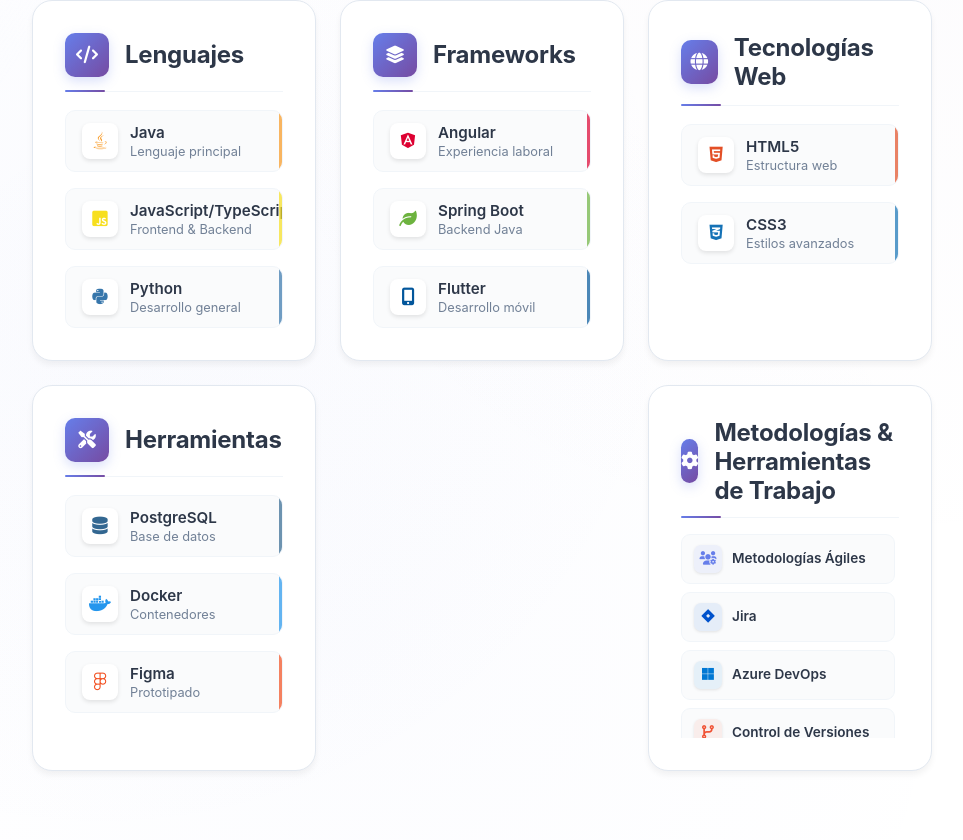
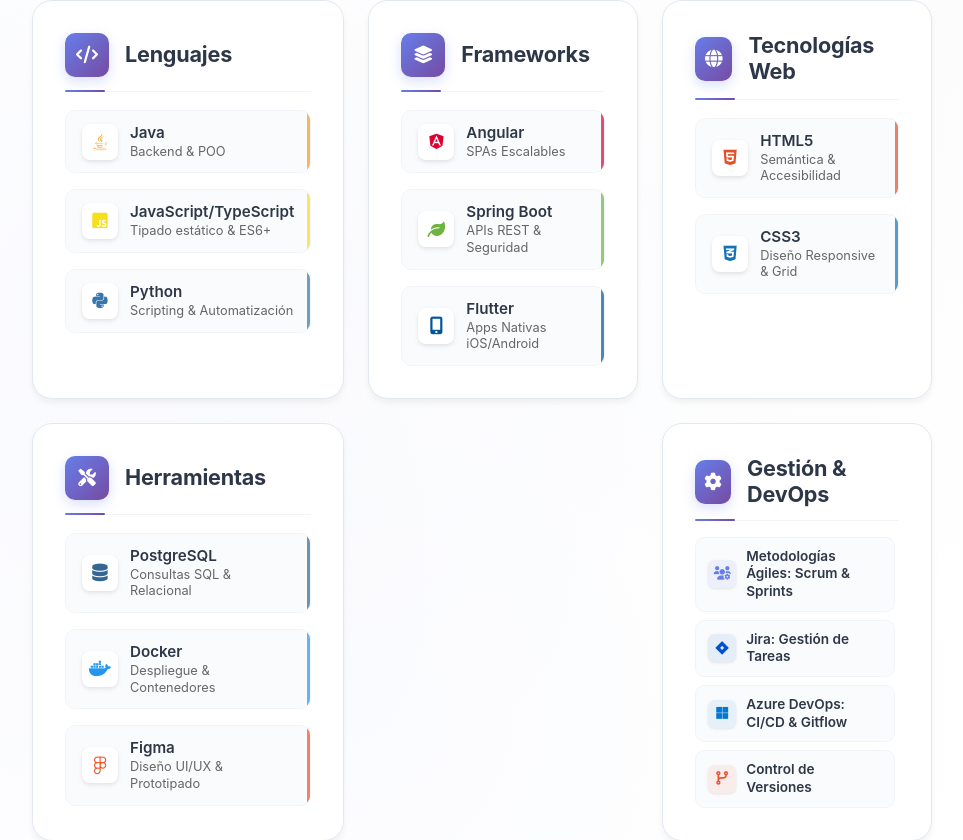
Before and after one commit to alvarocastilla05/Portafolios, an Angular app in the folder Portafolios/: page / in a window 1280 px wide. Shown: the part 1242-2082 px from the top of the page, without its empty margins (158-1121 px from the left). Built offline with nearby package versions, Linux system fonts and the light colour scheme.

Commit message:
Actualizacion inicio y skills

```diff
--- a/Portafolios/src/app/components/hero/hero.component.html
+++ b/Portafolios/src/app/components/hero/hero.component.html
@@ -18,7 +18,7 @@
         <h2 class="hero-title">Desarrollador Full Stack</h2>
 
         <p class="hero-description">
-          <span class="slogan-highlight">Full Stack Developer enfocado en la innovación, la calidad del código y la experiencia del usuario.</span>
+          <span class="slogan-highlight">Desarrollador de Aplicaciones Multiplataforma. Diseño y construyo soluciones Web y Móviles versátiles utilizando Java, Angular y Flutter.</span>
         </p>
 
         <!-- Botones de acción principales -->
--- a/Portafolios/src/app/components/skills/skills.component.css
+++ b/Portafolios/src/app/components/skills/skills.component.css
@@ -100,18 +100,21 @@
 .main-skills-grid {
   display: grid;
   grid-template-columns: repeat(3, 1fr);
+  grid-template-rows: auto;
   gap: 24px;
   max-width: 900px;
   margin: 0 auto;
+  align-items: stretch;
+  padding-bottom: 20px;
 }
 
 /* Make all cards smaller and uniform */
 .skill-category-card {
-  min-height: 280px;
-  max-height: 320px;
+  min-height: 320px;
+  height: auto;
   display: flex;
   flex-direction: column;
-  padding: 20px;
+  padding: 20px 20px 25px 20px;
   background: white;
   border: 1px solid #e2e8f0;
   border-radius: 16px;
@@ -121,7 +124,7 @@
   transform: translateY(30px);
   box-shadow: 0 2px 8px rgba(0, 0, 0, 0.04);
   position: relative;
-  overflow: hidden;
+  overflow: visible;
 }
 
 .skill-category-card::before {
@@ -137,9 +140,9 @@
 }
 
 .skill-category-card:hover {
-  transform: translateY(-4px);
-  box-shadow: 0 8px 25px rgba(102, 126, 234, 0.12);
-  border-color: rgba(102, 126, 234, 0.2);
+  transform: translateY(-5px);
+  box-shadow: 0 12px 30px rgba(102, 126, 234, 0.15), 0 4px 12px rgba(0, 0, 0, 0.08);
+  border-color: rgba(102, 126, 234, 0.3);
 }
 
 .skill-category-card:hover::before {
@@ -234,12 +237,13 @@
 }
 
 .category-title {
-  font-size: 1.5rem;
+  font-size: 1.35rem;
   font-weight: 700;
   color: #2d3748;
   margin: 0;
   font-family: 'Inter', 'Segoe UI', Tahoma, Geneva, Verdana, sans-serif;
   letter-spacing: -0.01em;
+  line-height: 1.2;
 }
 
 /* Skills List */
@@ -247,6 +251,7 @@
   display: flex;
   flex-direction: column;
   gap: 16px;
+  flex-grow: 1;
 }
 
 .skill-item {
@@ -328,10 +333,11 @@
 
 .skill-description {
   font-size: 0.8rem;
-  color: #718096;
+  color: #666666;
   margin: 0;
   font-family: 'Inter', 'Segoe UI', Tahoma, Geneva, Verdana, sans-serif;
   font-weight: 400;
+  line-height: 1.3;
 }
 
 .skill-level-indicator {
@@ -353,6 +359,8 @@
 /* Methodologies Card Styles */
 .methodologies-card {
   grid-column: span 1;
+  height: auto;
+  min-height: fit-content;
 }
 
 .methodologies-card .category-header {
@@ -364,9 +372,9 @@
   display: flex;
   flex-direction: column;
   gap: 8px;
-  overflow-y: auto;
-  max-height: 210px;
   padding-right: 4px;
+  flex-grow: 1;
+  min-height: auto;
 }
 
 /* Custom scrollbar for methodologies list */
--- a/Portafolios/src/app/components/skills/skills.component.ts
+++ b/Portafolios/src/app/components/skills/skills.component.ts
@@ -83,19 +83,19 @@
             {
               name: "Java",
               icon: "fab fa-java",
-              description: "Lenguaje principal",
+              description: "Backend & POO",
               color: "#f89820"
             },
             {
               name: "JavaScript/TypeScript",
               icon: "fab fa-js-square",
-              description: "Frontend & Backend",
+              description: "Tipado estático & ES6+",
               color: "#f7df1e"
             },
             {
               name: "Python",
               icon: "fab fa-python",
-              description: "Desarrollo general",
+              description: "Scripting & Automatización",
               color: "#3776ab"
             }
           ]
@@ -108,19 +108,19 @@
             {
               name: "Angular",
               icon: "fab fa-angular",
-              description: "Experiencia laboral",
+              description: "SPAs Escalables",
               color: "#dd0031"
             },
             {
               name: "Spring Boot",
               icon: "fas fa-leaf",
-              description: "Backend Java",
+              description: "APIs REST & Seguridad",
               color: "#6db33f"
             },
             {
               name: "Flutter",
               icon: "fas fa-mobile-alt",
-              description: "Desarrollo móvil",
+              description: "Apps Nativas iOS/Android",
               color: "#02569b"
             }
           ]
@@ -133,13 +133,13 @@
             {
               name: "HTML5",
               icon: "fab fa-html5",
-              description: "Estructura web",
+              description: "Semántica & Accesibilidad",
               color: "#e34f26"
             },
             {
               name: "CSS3",
               icon: "fab fa-css3-alt",
-              description: "Estilos avanzados",
+              description: "Diseño Responsive & Grid",
               color: "#1572b6"
             }
           ]
@@ -152,39 +152,39 @@
             {
               name: "PostgreSQL",
               icon: "fas fa-database",
-              description: "Base de datos",
+              description: "Consultas SQL & Relacional",
               color: "#336791"
             },
             {
               name: "Docker",
               icon: "fab fa-docker",
-              description: "Contenedores",
+              description: "Despliegue & Contenedores",
               color: "#2496ed"
             },
             {
               name: "Figma",
               icon: "fab fa-figma",
-              description: "Prototipado",
+              description: "Diseño UI/UX & Prototipado",
               color: "#f24e1e"
             }
           ]
         }
       ],
       methodologies: {
-        title: "Metodologías",
+        title: "Gestión & DevOps",
         items: [
           {
-            name: "Metodologías Ágiles",
+            name: "Metodologías Ágiles: Scrum & Sprints",
             icon: "fas fa-users-cog",
             color: "#667eea"
           },
           {
-            name: "Jira",
+            name: "Jira: Gestión de Tareas",
             icon: "fab fa-jira",
             color: "#0052cc"
           },
           {
-            name: "Azure DevOps",
+            name: "Azure DevOps: CI/CD & Gitflow",
             icon: "fab fa-microsoft",
             color: "#0078d4"
           },
--- a/Portafolios/src/assets/data/personal-info.json
+++ b/Portafolios/src/assets/data/personal-info.json
@@ -107,19 +107,19 @@
           {
             "name": "Java",
             "icon": "fab fa-java",
-            "description": "Lenguaje principal",
+            "description": "Backend & POO",
             "color": "#f89820"
           },
           {
             "name": "JavaScript/TypeScript",
             "icon": "fab fa-js-square",
-            "description": "Frontend & Backend",
+            "description": "Tipado estático & ES6+",
             "color": "#f7df1e"
           },
           {
             "name": "Python",
             "icon": "fab fa-python",
-            "description": "Desarrollo general",
+            "description": "Scripting & Automatización",
             "color": "#3776ab"
           }
         ]
@@ -132,19 +132,19 @@
           {
             "name": "Angular",
             "icon": "fab fa-angular",
-            "description": "Experiencia laboral",
+            "description": "SPAs Escalables",
             "color": "#dd0031"
           },
           {
             "name": "Spring Boot",
             "icon": "fas fa-leaf",
-            "description": "Backend Java",
+            "description": "APIs REST & Seguridad",
             "color": "#6db33f"
           },
           {
             "name": "Flutter",
             "icon": "fas fa-mobile-alt",
-            "description": "Desarrollo móvil",
+            "description": "Apps Nativas iOS/Android",
             "color": "#02569b"
           }
         ]
@@ -157,13 +157,13 @@
           {
             "name": "HTML5",
             "icon": "fab fa-html5",
-            "description": "Estructura web",
+            "description": "Semántica & Accesibilidad",
             "color": "#e34f26"
           },
           {
             "name": "CSS3",
             "icon": "fab fa-css3-alt",
-            "description": "Estilos avanzados",
+            "description": "Diseño Responsive & Grid",
             "color": "#1572b6"
           }
         ]
@@ -176,39 +176,39 @@
           {
             "name": "PostgreSQL",
             "icon": "fas fa-database",
-            "description": "Base de datos",
+            "description": "Consultas SQL & Relacional",
             "color": "#336791"
           },
           {
             "name": "Docker",
             "icon": "fab fa-docker",
-            "description": "Contenedores",
+            "description": "Despliegue & Contenedores",
             "color": "#2496ed"
           },
           {
             "name": "Figma",
             "icon": "fab fa-figma",
-            "description": "Prototipado",
+            "description": "Diseño UI/UX & Prototipado",
             "color": "#f24e1e"
           }
         ]
       }
     ],
     "methodologies": {
-      "title": "Metodologías & Herramientas de Trabajo",
+      "title": "Gestión & DevOps",
       "items": [
         {
-          "name": "Metodologías Ágiles",
+          "name": "Metodologías Ágiles: Scrum & Sprints",
           "icon": "fas fa-users-cog",
           "color": "#667eea"
         },
         {
-          "name": "Jira",
+          "name": "Jira: Gestión de Tareas",
           "icon": "fab fa-jira",
           "color": "#0052cc"
         },
         {
-          "name": "Azure DevOps",
+          "name": "Azure DevOps: CI/CD & Gitflow",
           "icon": "fab fa-microsoft",
           "color": "#0078d4"
         },
```
Also changed, not shown: 1 other file (tests, documents, lock files or other folders).
